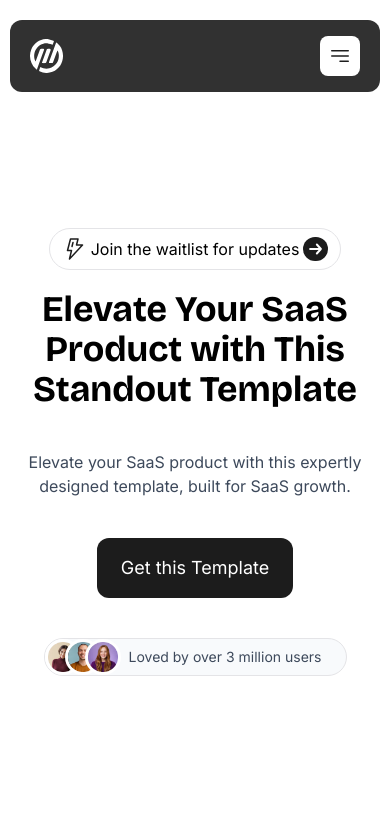
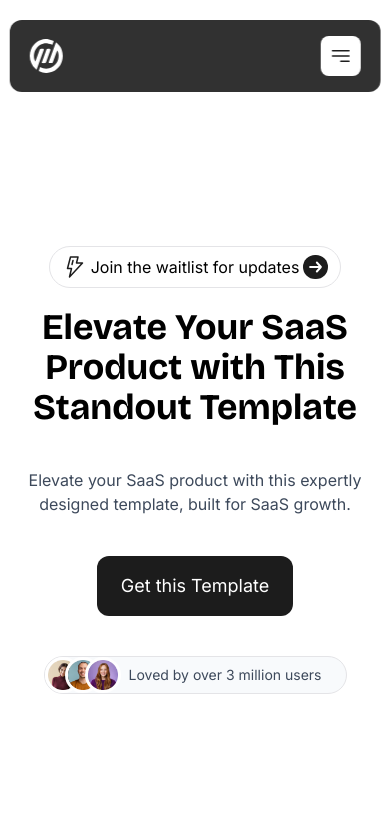
Before and after one commit to abhishekbaraik333/genius, a plain HTML site: page index.html in a window 390 px wide. Shown: the top 835 px of the page. Drawn offline with nearby package versions, Linux system fonts and the light colour scheme.

Commit message:
done for today

```diff
--- a/index.html
+++ b/index.html
@@ -29,7 +29,7 @@
 <body>
     <!-- Navbar -->
     <header
-        class=" flex items-center justif-between lg:justify-around py-4 px-5 rounded-xl w-[95%] lg:w-[65%] mx-auto sticky top-5 lg:top-10 z-[1000]">
+        class=" flex items-center justify-between lg:justify-around py-4 px-5 rounded-xl w-[95%] lg:w-[65%] left-1/2 -translate-x-1/2 fixed top-5 lg:top-10 z-[1000]">
         <div class="nav-1 text-white gap-6 w-[45%] justify-start hidden lg:flex">
             <a href="#benefits">Benefits</a>
             <a href="#pricing">Pricing</a>
@@ -88,10 +88,10 @@
     </header>
 
     <!--Main Body -->
-    <main class="h-[90vh]">
+    <main class="h-[100vh]">
 
         <!-- Hero Section -->
-        <section class="h-full lg:w-[65%] px-[5%] lg:px-0 mx-auto flex flex-col items-center justify-center ">
+        <section class="h-full mt-[3rem] lg:w-[65%] px-[5%] lg:px-0 mx-auto flex flex-col items-center justify-center ">
             <a href=""
                 class="flex items-center border-[1px] mb-5 lg:mb-0 border-zinc-200 hover:bg-[#F8FAFC] py-2 px-3 duration-200 gap-1 rounded-full">
                 <img src="./assets/light.svg" alt="">
```
